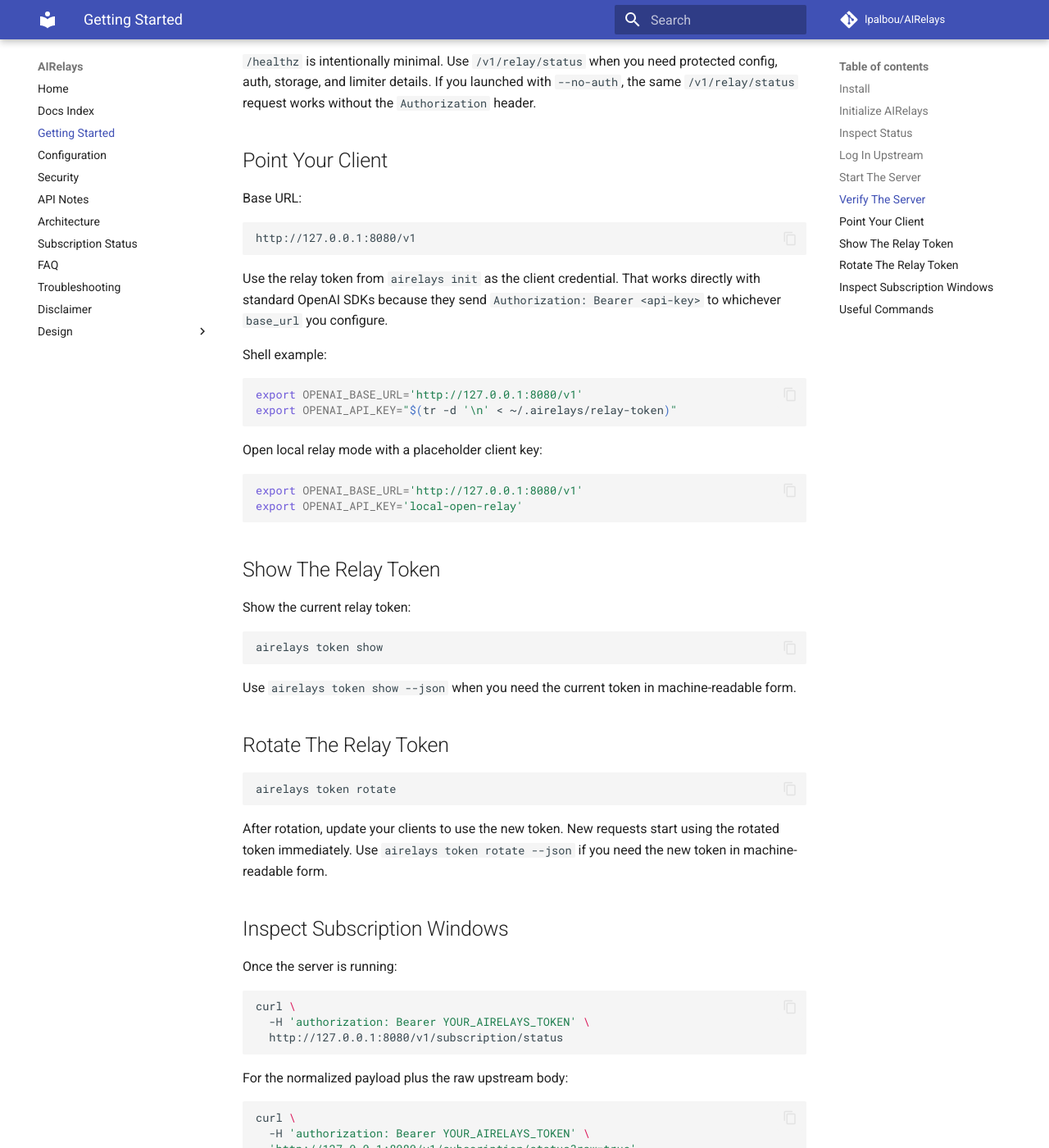
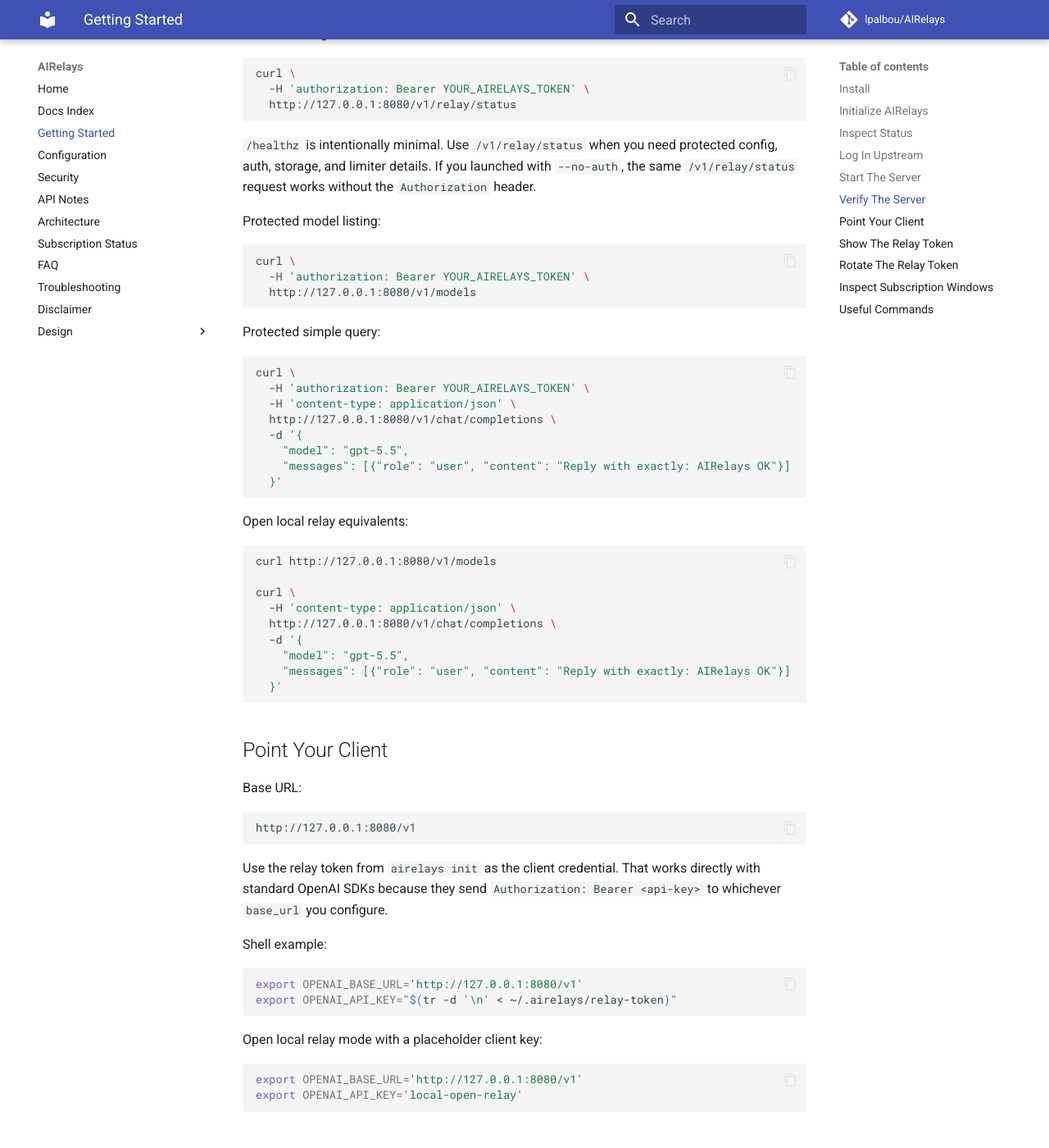
Before and after one commit to lpalbou/AIRelays, an MkDocs documentation site: the page built from docs/getting-started.md, in a window 1280 px wide and 1400 px high, scrolled down 3271 px. Shown: the whole window at 82% size. Built offline with MkDocs 1.6.1 and Material for MkDocs 9.7.7, drawn with Linux system fonts in a browser that asks for light colours; comment, search, counter and statistics services are not loaded; some of the changed text lies outside the part shown.

````diff
--- a/docs/getting-started.md
+++ b/docs/getting-started.md
@@ -16,6 +16,7 @@ python -m pip install airelays
 
 Open local relay mode uses the same package and login flow. The difference is whether you keep the default bearer-token protection or disable it for the running process.
 It does not bypass the upstream ChatGPT login. Run `airelays login` before expecting model routes to succeed.
+If you already have earlier AIRelay local state under singular paths such as `~/.config/airelay` or `~/.airelay`, AIRelays can continue using it for compatibility.
 
 ## Initialize AIRelays
 
@@ -155,6 +157,41 @@ curl \
 
 `/healthz` is intentionally minimal. Use `/v1/relay/status` when you need protected config, auth, storage, and limiter details.
 If you launched with `--no-auth`, the same `/v1/relay/status` request works without the `Authorization` header.
+
+Protected model listing:
+
+```bash
+curl \
+  -H 'authorization: Bearer YOUR_AIRELAYS_TOKEN' \
+  http://127.0.0.1:8080/v1/models
+```
+
+Protected simple query:
+
+```bash
+curl \
+  -H 'authorization: Bearer YOUR_AIRELAYS_TOKEN' \
+  -H 'content-type: application/json' \
+  http://127.0.0.1:8080/v1/chat/completions \
+  -d '{
+    "model": "gpt-5.5",
+    "messages": [{"role": "user", "content": "Reply with exactly: AIRelays OK"}]
+  }'
+```
+
+Open local relay equivalents:
+
+```bash
+curl http://127.0.0.1:8080/v1/models
+
+curl \
+  -H 'content-type: application/json' \
+  http://127.0.0.1:8080/v1/chat/completions \
+  -d '{
+    "model": "gpt-5.5",
+    "messages": [{"role": "user", "content": "Reply with exactly: AIRelays OK"}]
+  }'
+```
 
 ## Point Your Client
 
--- a/llms.txt
+++ b/llms.txt
@@ -34,6 +34,7 @@ AIRelays is a local OpenAI-compatible HTTP server backed by a ChatGPT subscripti
 - upstream auth fallback file: `~/.airelays/auth.json`
 - relay token: `~/.airelays/relay-token`
 - logs: `~/.airelays/logs`
+- earlier singular AIRelay config, data-dir, and keychain naming remain compatible for local upgrades
 - server token override: `AIRELAYS_BEARER_TOKEN` or `--bearer-token-file`
 - open local relay override: `AIRELAYS_REQUIRE_BEARER_AUTH=false` or `airelays serve --no-auth`
 
--- a/pyproject.toml
+++ b/pyproject.toml
@@ -4,7 +4,7 @@ build-backend = "hatchling.build"
 
 [project]
 name = "airelays"
-version = "0.2.1"
+version = "0.2.2"
 description = "AIRelays: an independent OpenAI-compatible local relay for single-user subscription-backed access."
 readme = "README.md"
 requires-python = ">=3.11"
--- a/src/airelay/__init__.py
+++ b/src/airelay/__init__.py
@@ -1,3 +1,3 @@
 __all__ = ["__version__"]
 
-__version__ = "0.2.1"
+__version__ = "0.2.2"
````
Also changed, not shown: other parts of docs/getting-started.md (+1 -0 lines), other parts of llms.txt (+2 -2 lines), CHANGELOG.md (+6 -0 lines), README.md (+31 -0 lines), docs/configuration.md (+13 -0 lines), docs/faq.md (+4 -0 lines), docs/troubleshooting.md (+1 -0 lines), llms-full.txt (+35 -2 lines), 2 other files.
